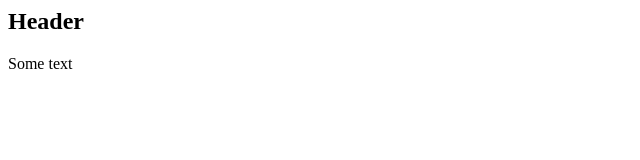
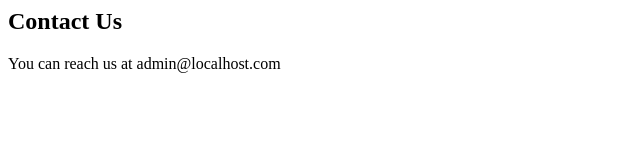
Before and after one commit to xeoncross/Example, a plain HTML site: page index.html in a window 1280 px wide. Shown: the whole page, without its empty margins (0-640 px from the left). Drawn offline with Linux system fonts and the light colour scheme.

Commit message:
Added contact information to the index.html file.

```diff
--- a/index.html
+++ b/index.html
@@ -1,6 +1,6 @@
 <html>
 <body>
-<h2>Header</h2>
-<p>Some text</p>
+<h2>Contact Us</h2>
+<p>You can reach us at admin@localhost.com</p>
 </body>
 </html>
```
